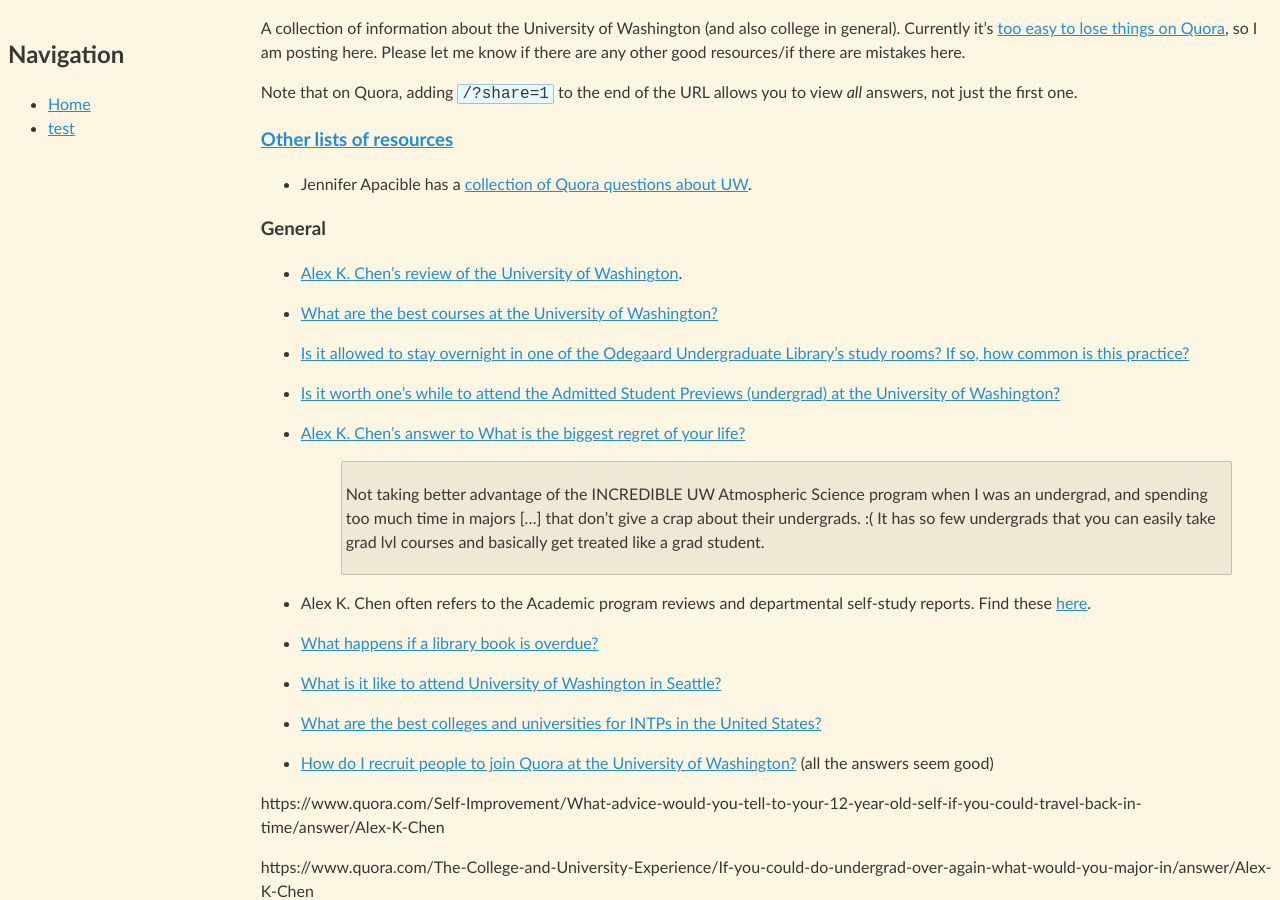
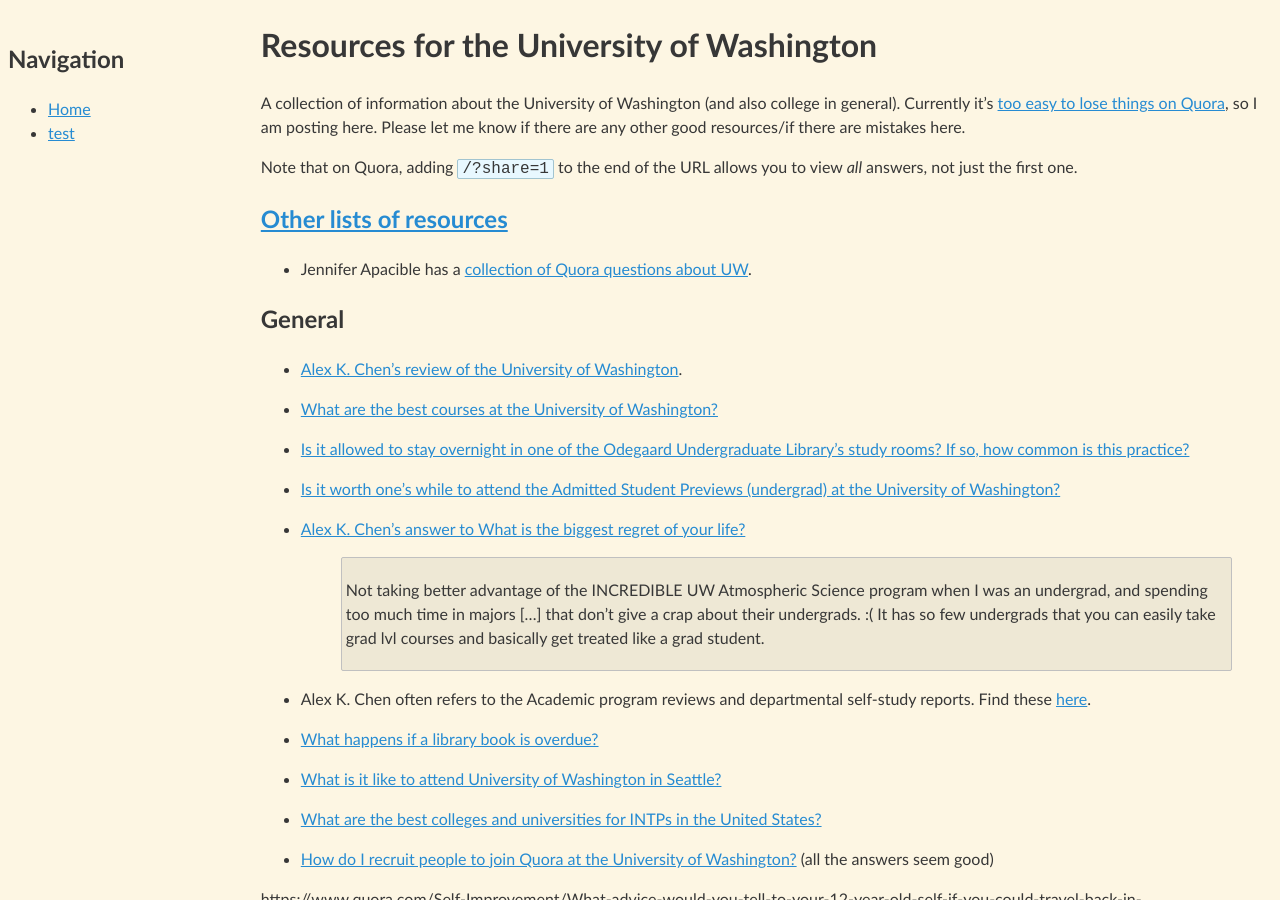
Before and after one commit to riceissa/abc, a Jekyll site: the page built from uw.markdown, in a window 1280 px wide and 900 px high. Built offline with Jekyll 4.4.1, drawn with Linux system fonts in a browser that asks for light colours; Markdown is read by kramdown in place of the engine named in the settings.

Commit message:
add proper headings

```diff
--- a/uw.markdown
+++ b/uw.markdown
@@ -1,6 +1,8 @@
 ---
 layout: default
 ---
+
+# Resources for the University of Washington
 
 A collection of information about the University of Washington (and also
 college in general).
@@ -9,12 +11,12 @@
 
 Note that on Quora, adding <code>/?share=1</code> to the end of the URL allows you to view *all* answers, not just the first one.
 
-### [Other lists of resources](http://en.wikipedia.org/wiki/List_of_lists_of_lists)
+## [Other lists of resources](http://en.wikipedia.org/wiki/List_of_lists_of_lists)
 
 -   Jennifer Apacible has a [collection of Quora questions about
     UW](https://jenpacollections.quora.com/University-of-Washington).
 
-### General
+## General
 
 - [Alex K. Chen’s review of the University of Washington](https://www.quora.com/Reviews-of-University-of-Washington/review/Alex-K-Chen).
 
@@ -57,7 +59,7 @@
 
 - [College freshmen memes](http://www.quickmeme.com/College-Freshman)
 
-### Doing research
+## Doing research
 
 -   [How can high school students entering the University of Washington
     as freshmen gain experience in
@@ -67,7 +69,7 @@
 
 - [What are the current exciting research projects at the University of Washington?](https://www.quora.com/What-are-the-current-exciting-research-projects-at-the-University-of-Washington)
 
-### Getting the most out of UW
+## Getting the most out of UW
 
 - [What do UW students wish they had known when they were freshmen?](https://www.quora.com/What-do-UW-students-wish-they-had-known-when-they-were-freshmen)
 
@@ -87,7 +89,7 @@
 
 - [Alex K. Chen’s answer to What subjects should everyone be familiar with?](https://www.quora.com/What-subjects-should-everyone-be-familiar-with/answer/Alex-K-Chen)
 
-### Networking
+## Networking
 
 -   See Jonah and Vipul’s “[Using Facebook
     effectively](http://info.cognitomentoring.org/wiki/Using_Facebook_effectively)”
@@ -117,7 +119,7 @@
 
 - [If Alex K. Chen was transported back in time, with all of his current memories, how would he spend his time?](https://www.quora.com/If-Alex-K-Chen-was-transported-back-in-time-with-all-of-his-current-memories-how-would-he-spend-his-time)
 
-### UW Honors
+## UW Honors
 
 -   For a comparison of UW Honors to top schools, see the Quora question
     “[How does the University of Washington honors program undergraduate student quality compare with that of top schools like MIT and Caltech?](https://www.quora.com/How-does-the-University-of-Washington-honors-program-undergraduate-student-quality-compare-with-that-of-top-schools-like-MIT-and-Caltech)”
@@ -127,7 +129,7 @@
 - There are many examples of honors portfolios available [here](https://sites.google.com/a/uw.edu/the-honors-portfolio/portfolio-examples).
 You may need a UW account to see some of them, though.
 
-### Computer science and engineering (CSE)
+## Computer science and engineering (CSE)
 
 -   [How hard is it to get into the CSE program at University of
     Washington?](https://www.quora.com/How-hard-is-it-to-get-into-the-CSE-program-at-University-of-Washington)
@@ -141,7 +143,7 @@
 - [What does Alex K. Chen think of the field of Computer Science?](https://www.quora.com/Alex-K-Chen-topic/What-does-Alex-K-Chen-think-of-the-field-of-Computer-Science)
 
 
-### Atmospheric science
+## Atmospheric science
 
 - [What is it like to study Atmospheric Science at the University of Washington?](https://www.quora.com/What-is-it-like-to-study-Atmospheric-Science-at-the-University-of-Washington)
 In particular, Alex K. Chen says:
@@ -168,7 +170,7 @@
 
 - This is slightly unrelated, but: [What are some good resources on astrobiology?](https://www.quora.com/What-are-some-good-resources-on-astrobiology) may be useful for those considering e.g. exoplanetary atmospheres.
 
-### Physics/Astronomy
+## Physics/Astronomy
 
 - [What is it like to study Physics at the University of Washington?](https://www.quora.com/University-of-Washington/What-is-it-like-to-study-Physics-at-the-University-of-Washington)
 
@@ -176,7 +178,7 @@
 
 - [Alex K. Chen’s answer to What are some good websites and resources to learn about astronomy/astrophysics?](https://www.quora.com/What-are-some-good-websites-and-resources-to-learn-about-astronomy-astrophysics/answers/604575)
 
-### Math
+## Math
 
 - This question on Quora currently does not have extensive answers, but this may change in the future: [Why is applied math at the University of Washington top 10 in the nation while pure math is not even close to that?](https://www.quora.com/University-of-Washington/Why-is-applied-math-at-the-University-of-Washington-top-10-in-the-nation-while-pure-math-is-not-even-close-to-that)
 
@@ -184,6 +186,6 @@
 
 - [How should a student independently studying math get help on exercises?](https://www.quora.com/How-should-a-student-independently-studying-math-get-help-on-exercises)
 
-### Thinking about graduate school
+## Thinking about graduate school
 
 - [Jean Yang’s page](http://jeanyang.com/) (see “Considering Graduate School?” near the bottom of the page.) See also this article by her about [MIT](https://medium.com/p/c6162458ef83).
```
